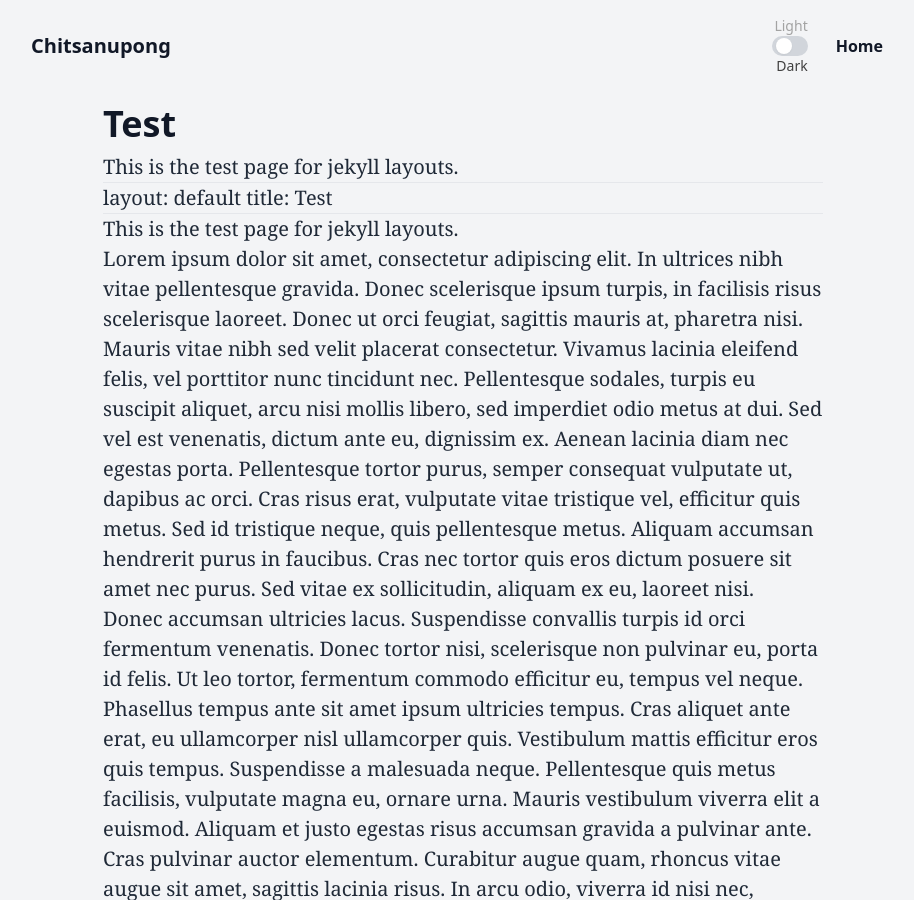
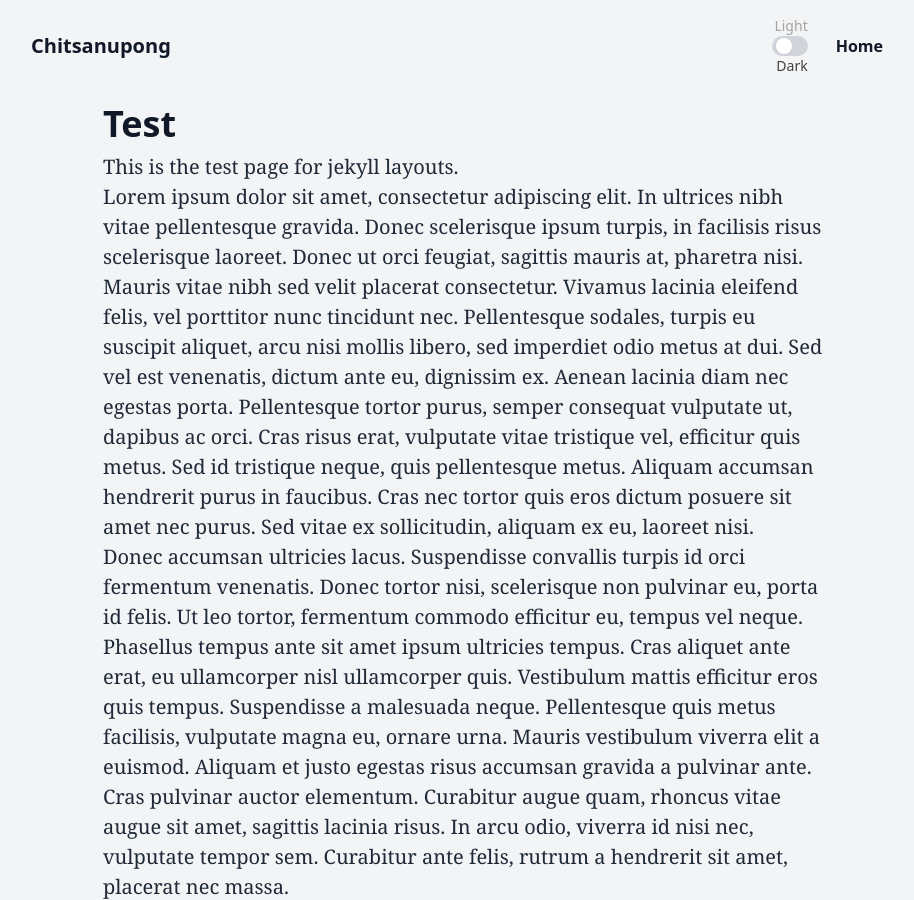
Before and after one commit to BenCinn/BenCinn.github.io, a Jekyll site: the page built from test.md, in a window 1280 px wide and 900 px high. Shown: the whole window, without its empty margins (177-1091 px from the left). Built offline with Jekyll 4.4.1, drawn with Linux system fonts in a browser that asks for light colours.

Commit message:
Update test.md
fix

```diff
--- a/test.md
+++ b/test.md
@@ -5,14 +5,6 @@ title: Test
 
 This is the test page for jekyll layouts.
 
----
-
-layout: default
-title: Test
-
----
-
-This is the test page for jekyll layouts.
 
 Lorem ipsum dolor sit amet, consectetur adipiscing elit. In ultrices nibh vitae pellentesque gravida. Donec scelerisque ipsum turpis, in facilisis risus scelerisque laoreet. Donec ut orci feugiat, sagittis mauris at, pharetra nisi. Mauris vitae nibh sed velit placerat consectetur. Vivamus lacinia eleifend felis, vel porttitor nunc tincidunt nec. Pellentesque sodales, turpis eu suscipit aliquet, arcu nisi mollis libero, sed imperdiet odio metus at dui. Sed vel est venenatis, dictum ante eu, dignissim ex. Aenean lacinia diam nec egestas porta. Pellentesque tortor purus, semper consequat vulputate ut, dapibus ac orci. Cras risus erat, vulputate vitae tristique vel, efficitur quis metus. Sed id tristique neque, quis pellentesque metus. Aliquam accumsan hendrerit purus in faucibus. Cras nec tortor quis eros dictum posuere sit amet nec purus. Sed vitae ex sollicitudin, aliquam ex eu, laoreet nisi.
 
```
